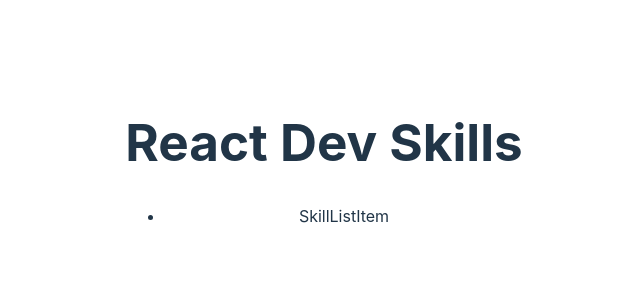
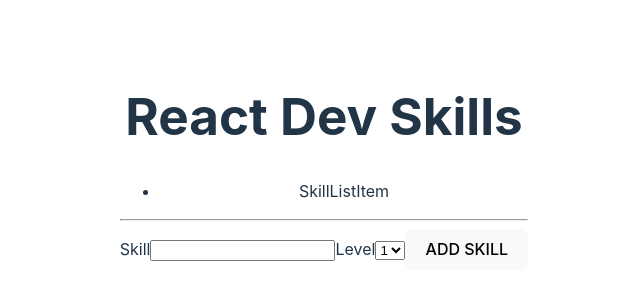
Before and after one commit to Dami-Olus/react-dev-skills, a React (Vite) app: page / in a window 1280 px wide. Shown: the part 238-538 px from the top of the page, without its empty margins (316-956 px from the left). Built offline with nearby package versions, Linux system fonts and the light colour scheme.

Commit message:
created skills form

```diff
--- a/src/App.jsx
+++ b/src/App.jsx
@@ -1,5 +1,6 @@
 import { useState } from 'react'
 import './App.css'
+import NewSkillForm from './assets/components/NewSkillForm'
 import SkillList from './assets/components/SkillList'
 
 function App() {
@@ -9,6 +10,8 @@ function App() {
     <>
       <h1>React Dev Skills</h1>
       <SkillList />
+      <hr />
+      <NewSkillForm />
     </>
   )
 }
--- a/src/assets/components/NewSkillForm.jsx
+++ b/src/assets/components/NewSkillForm.jsx
@@ -1,7 +1,24 @@
 function NewSkillForm() {
   return (
     <div>
+      <form action="">
+        <label htmlFor="">
+          Skill
+          <input type="text" />
+        </label>
 
+        <label htmlFor="">
+          Level
+          <select>
+            <option value="">1</option>
+            <option value="">2</option>
+            <option value="">3</option>
+            <option value="">4</option>
+            <option value="">5</option>
+          </select>
+        </label>
+        <button>ADD SKILL</button>
+      </form>
     </div>
   );
 }
```
